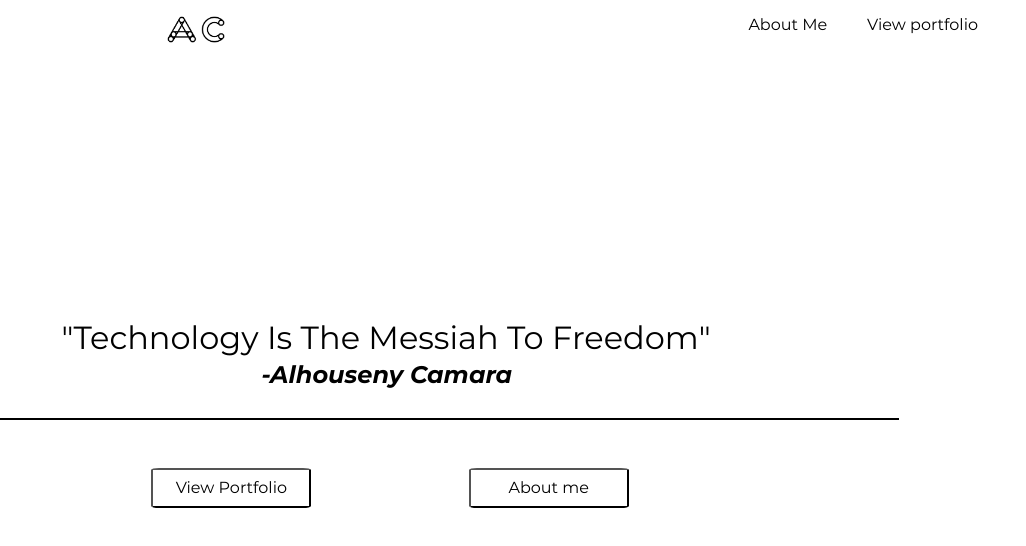
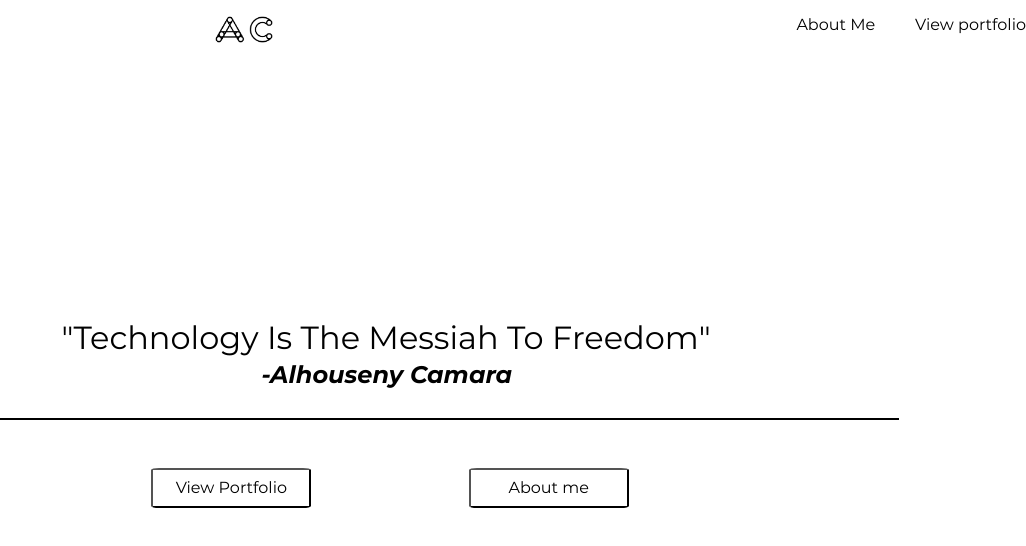
Before and after one commit to AlhousenyCamara/portfolio-website, a plain HTML site: page index.html in a window 1280 px wide. Shown: the whole page, without its empty margins (254-1280 px from the left). Drawn offline with Linux system fonts and the light colour scheme.

Commit message:
Update index.css

```diff
--- a/css/index.css
+++ b/css/index.css
@@ -38,7 +38,7 @@ nav {
   flex-direction: row;
   justify-content: flex-end;
   align-items: flex-end;
-  margin-right: 3rem;
+  margin-right: 10 rem;
 }
 .logo {
   align-self: flex-end;
```
